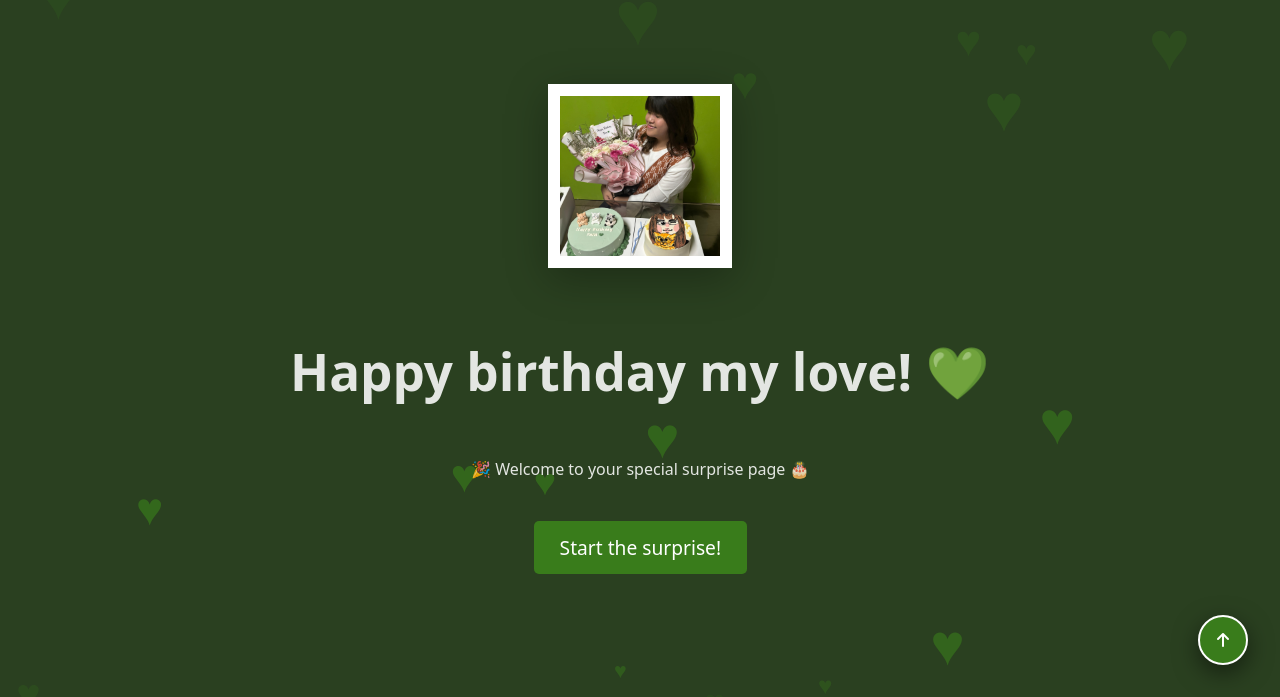
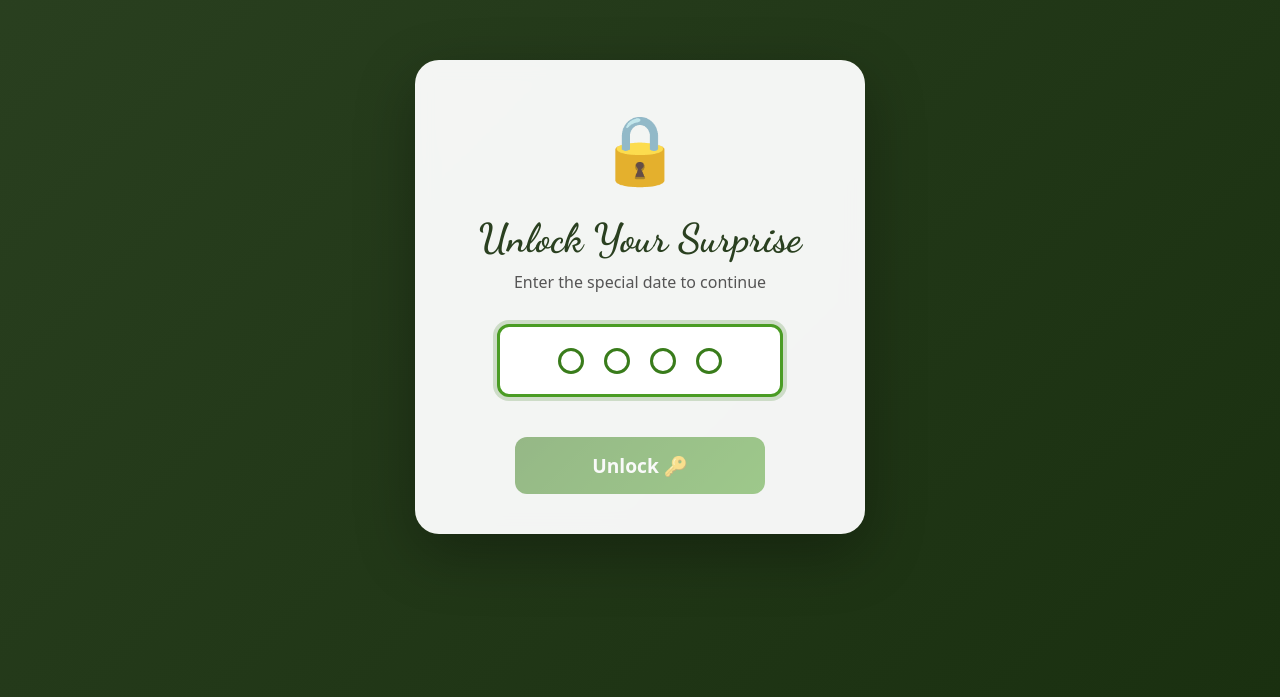
Before and after one commit to Riki127/fara-birthday-surprise, a React (Vite) app: page / in a window 1280 px wide. Shown: the part 103-800 px from the top of the page. Built offline with nearby package versions, Linux system fonts and the light colour scheme.

Commit message:
moreee pages and more lovee

```diff
--- a/src/App.tsx
+++ b/src/App.tsx
@@ -1,6 +1,69 @@
 import { useEffect, useState, useRef } from 'react'
 import './App.css'
 import { loveLetters } from './loveLetters'
+
+function LockScreen({ onUnlock }: { onUnlock: () => void }) {
+  const [passcode, setPasscode] = useState('')
+  const [error, setError] = useState(false)
+
+  const handleInputChange = (e: React.ChangeEvent<HTMLInputElement>) => {
+    const value = e.target.value.replace(/\D/g, '').slice(0, 4)
+    setPasscode(value)
+    setError(false)
+  }
+
+  const handleSubmit = () => {
+    if (passcode === '0307') {
+      onUnlock()
+    } else {
+      setError(true)
+      setPasscode('')
+    }
+  }
+
+  const handleKeyPress = (e: React.KeyboardEvent) => {
+    if (e.key === 'Enter' && passcode.length === 4) {
+      handleSubmit()
+    }
+  }
+
+  return (
+    <div className="lock-screen">
+      <div className="lock-content">
+        <div className="lock-card">
+          <div className="lock-icon">🔒</div>
+          <h1 className="lock-title">Unlock Your Surprise</h1>
+          <p className="lock-subtitle">Enter the special date to continue</p>
+          <div className="passcode-container">
+            <input
+              type="tel"
+              className={`passcode-input ${error ? 'error' : ''}`}
+              value={passcode}
+              onChange={handleInputChange}
+              onKeyPress={handleKeyPress}
+              placeholder="••••"
+              maxLength={4}
+              autoFocus
+            />
+            <div className="passcode-dots">
+              {[0, 1, 2, 3].map((i) => (
+                <div key={i} className={`dot ${passcode.length > i ? 'filled' : ''}`} />
+              ))}
+            </div>
+          </div>
+          {error && <p className="error-message">Incorrect code. Try again! 💔</p>}
+          <button
+            className="unlock-btn"
+            onClick={handleSubmit}
+            disabled={passcode.length !== 4}
+          >
+            Unlock 🔑
+          </button>
+        </div>
+      </div>
+    </div>
+  )
+}
 
 function Surprise({ onClose }: { onClose: () => void }) {
   return (
@@ -140,6 +203,7 @@ function CountersPage() {
 }
 
 function App() {
+  const [isUnlocked, setIsUnlocked] = useState(false)
   const [showSurprise, setShowSurprise] = useState(false)
   const [selectedLetter, setSelectedLetter] = useState<number | null>(null)
   const [showLetterConfirmation, setShowLetterConfirmation] = useState(false)
@@ -190,6 +254,10 @@ function App() {
     }
   }
 
+  if (!isUnlocked) {
+    return <LockScreen onUnlock={() => setIsUnlocked(true)} />
+  }
+
   return (
     <>
       {/* static background layer */}
@@ -219,7 +287,7 @@ function App() {
         <section className="page" ref={pageRefs[0]}>
           <img src="/src/assets/1.jpg" alt="birthday gift" className="rotated-image" />
           <h1>Happy birthday my love! 💚</h1>
-          <p>🎉 Welcome to your special surprise page 🎂</p>
+          <p>🎉 Welcome to your special surprise birthday gift 🎂</p>
           <button className="start-btn" onClick={begin}>Start the surprise!</button>
         </section>
         <section className="page" ref={pageRefs[1]}>
--- a/src/index.css
+++ b/src/index.css
@@ -1773,3 +1773,201 @@ button:focus-visible {
     max-height: 80vh;
   }
 }
+
+/* Lock Screen Styling */
+.lock-screen {
+  position: fixed;
+  top: 0;
+  left: 0;
+  width: 100vw;
+  height: 100vh;
+  background: linear-gradient(135deg, #2a4020 0%, #1a3010 100%);
+  display: flex;
+  justify-content: center;
+  align-items: center;
+  z-index: 9999;
+  overflow: hidden;
+}
+
+.lock-content {
+  position: relative;
+  z-index: 1;
+  width: 100%;
+  max-width: 450px;
+  padding: 20px;
+}
+
+.lock-card {
+  background: rgba(255, 255, 255, 0.95);
+  border-radius: 24px;
+  padding: 40px 30px;
+  box-shadow: 0 20px 60px rgba(0, 0, 0, 0.3);
+  text-align: center;
+  backdrop-filter: blur(10px);
+  animation: fadeIn 0.6s ease-out;
+}
+
+@keyframes fadeIn {
+  from {
+    opacity: 0;
+    transform: scale(0.9) translateY(20px);
+  }
+  to {
+    opacity: 1;
+    transform: scale(1) translateY(0);
+  }
+}
+
+.lock-icon {
+  font-size: 4rem;
+  margin-bottom: 20px;
+  animation: heartbeat 1.5s ease-in-out infinite;
+}
+
+@keyframes heartbeat {
+  0%, 100% { transform: scale(1); }
+  10%, 30% { transform: scale(1.1); }
+  20% { transform: scale(1); }
+}
+
+.lock-title {
+  font-family: 'Dancing Script', cursive;
+  font-size: 2.5rem;
+  color: #2a4020;
+  margin: 0 0 10px 0;
+  font-weight: 700;
+}
+
+.lock-subtitle {
+  color: #555;
+  font-size: 1rem;
+  margin: 0 0 30px 0;
+}
+
+.passcode-container {
+  position: relative;
+  margin: 30px 0;
+}
+
+.passcode-input {
+  width: 100%;
+  max-width: 250px;
+  padding: 15px;
+  font-size: 2rem;
+  letter-spacing: 20px;
+  text-align: center;
+  border: 3px solid #397c1b;
+  border-radius: 12px;
+  background: white;
+  color: transparent;
+  caret-color: transparent;
+  outline: none;
+  font-family: monospace;
+  transition: all 0.3s ease;
+}
+
+.passcode-input:focus {
+  border-color: #4a9c24;
+  box-shadow: 0 0 0 4px rgba(57, 124, 27, 0.2);
+}
+
+.passcode-input.error {
+  border-color: #dc3545;
+}
+
+.passcode-input::placeholder {
+  color: transparent;
+  opacity: 0;
+}
+
+.passcode-dots {
+  position: absolute;
+  top: 50%;
+  left: 50%;
+  transform: translate(-50%, -50%);
+  display: flex;
+  gap: 20px;
+  pointer-events: none;
+}
+
+.dot {
+  width: 20px;
+  height: 20px;
+  border: 3px solid #397c1b;
+  border-radius: 50%;
+  background: white;
+  transition: all 0.3s ease;
+}
+
+.dot.filled {
+  background: #397c1b;
+  transform: scale(1.1);
+}
+
+.error-message {
+  color: #dc3545;
+  font-size: 0.9rem;
+  margin: 10px 0;
+  animation: fadeIn 0.3s ease-out;
+}
+
+.unlock-btn {
+  width: 100%;
+  max-width: 250px;
+  padding: 15px 30px;
+  font-size: 1.2rem;
+  font-weight: 600;
+  border-radius: 12px;
+  background: linear-gradient(135deg, #397c1b 0%, #4a9c24 100%);
+  color: white;
+  border: none;
+  cursor: pointer;
+  transition: all 0.3s ease;
+  margin-top: 10px;
+}
+
+.unlock-btn:hover:not(:disabled) {
+  transform: translateY(-2px);
+  box-shadow: 0 10px 25px rgba(57, 124, 27, 0.3);
+  background: linear-gradient(135deg, #4a9c24 0%, #5ab530 100%);
+}
+
+.unlock-btn:disabled {
+  opacity: 0.5;
+  cursor: not-allowed;
+}
+
+.lock-hint {
+  color: #777;
+  font-size: 0.85rem;
+  margin: 20px 0 0 0;
+  font-style: italic;
+}
+
+@media (max-width: 480px) {
+  .lock-card {
+    padding: 30px 20px;
+  }
+
+  .lock-title {
+    font-size: 2rem;
+  }
+
+  .lock-icon {
+    font-size: 3rem;
+  }
+
+  .passcode-input {
+    font-size: 1.5rem;
+    letter-spacing: 15px;
+  }
+
+  .passcode-dots {
+    gap: 15px;
+  }
+
+  .dot {
+    width: 16px;
+    height: 16px;
+  }
+}
```
